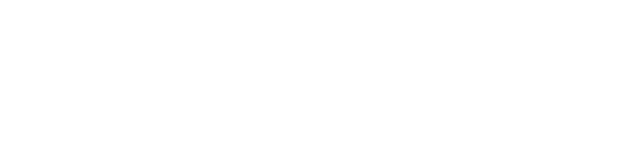
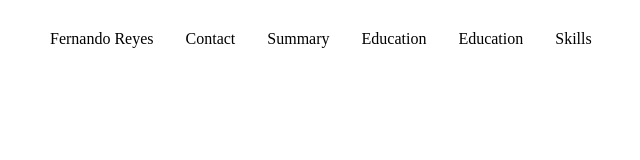
Before and after one commit to fernrey/CISC3610, a plain HTML site: page Resume/index.html in a window 1280 px wide. Shown: the whole page, without its empty margins (6-646 px from the left). Drawn offline with Linux system fonts and the light colour scheme.

Commit message:
resume changes

```diff
--- a/Resume/index.html
+++ b/Resume/index.html
@@ -5,8 +5,19 @@
     <meta http-equiv="X-UA-Compatible" content="IE=edge">
     <meta name="viewport" content="width=device-width, initial-scale=1.0">
     <title>Document</title>
+    <link rel="stylesheet" href="styles.css">
 </head>
 <body>
+    <nav>
+        <ul>
+          <li><a href="#home">Fernando Reyes</a></li>
+          <li><a href="#about">Contact</a></li>
+          <li><a href="#services">Summary</a></li>
+          <li><a href="#contact">Education</a></li>
+          <li><a href="#experience">Education</a></li>
+          <li><a href="#skill">Skills</a></li>
+        </ul>
+      </nav>
 
 </body>
 </html>
--- a/Resume/styles.css
+++ b/Resume/styles.css
@@ -0,0 +1,29 @@
+body {
+    margin: 0;
+}
+nav {
+    overflow: hidden;
+  }
+
+  ul {
+    list-style-type: none;
+
+
+    overflow: hidden;
+  }
+
+  li {
+    float: left;
+  }
+
+  li a {
+    display: block;
+    color: black;
+    text-align: center;
+    padding: 14px 16px;
+    text-decoration: none;
+  }
+
+  li a:hover {
+    text-decoration: underline;
+  }
```
Also changed, not shown: index.html (+1 -1 lines).
